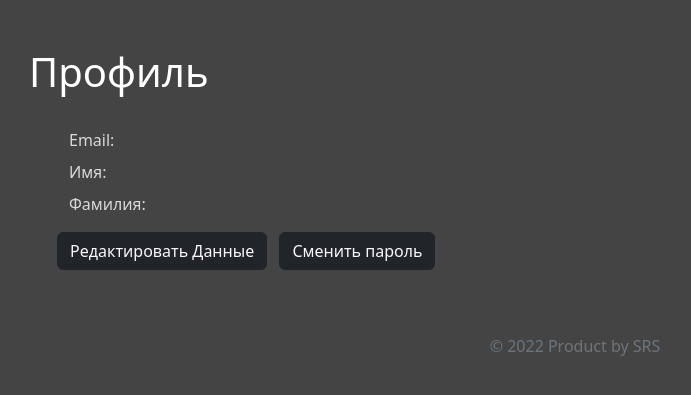
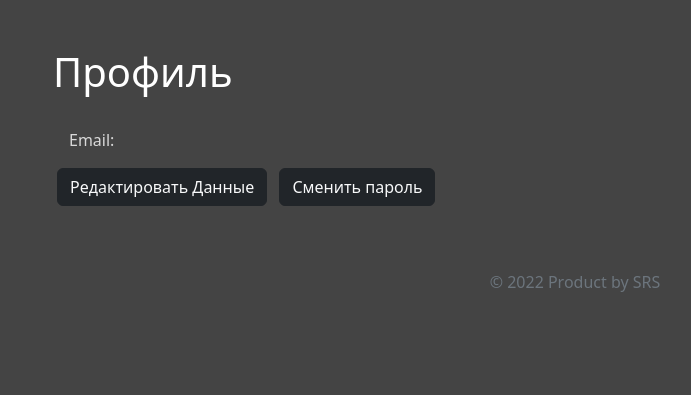
Before and after one commit to Prrromanssss/Fastgram, a Django app: template instagram/templates/users/profile.html in a window 1280 px wide. Shown: the part 60-455 px from the top of the page, without its empty margins (65-756 px from the left). Run offline with Django 3.2, Linux system fonts and the light colour scheme; the template is opened without the code that fills it, so the values that code supplies are empty.

Commit message:
updated_profile.html

```diff
--- a/instagram/templates/users/profile.html
+++ b/instagram/templates/users/profile.html
@@ -6,20 +6,28 @@
 
 {% block content %}
 <div class="container p-4">
-    <h1 class="my-4 text-white">Профиль</h1>
+    <h1 class="m-4 text-white">Профиль</h1>
     <div class="row">
         <div class="col-3">
             <ul>
                 <li class="list-group-item m-2">Email:</li>
-                <li class="list-group-item m-2">Имя:</li>
-                <li class="list-group-item m-2">Фамилия:</li>
+                {% if user.first_name %}
+                    <li class="list-group-item m-2">Имя:</li>
+                {% endif %}
+                {% if user.last_name %}
+                    <li class="list-group-item m-2">Фамилия:</li>
+                {% endif %}
             </ul>
         </div>
         <div class="col-4">
             <ul>
                 <li class="list-group-item m-2">{{ user.email }}</li>
-                <li class="list-group-item m-2">{{ user.first_name }}</li>
-                <li class="list-group-item m-2">{{ user.last_name }}</li>
+                {% if user.first_name %}
+                    <li class="list-group-item m-2">{{ user.first_name }}</li>
+                {% endif %}
+                {% if user.last_name %}
+                    <li class="list-group-item m-2">{{ user.last_name }}</li>
+                {% endif %}
             </ul>
         </div>
     </div>
```
